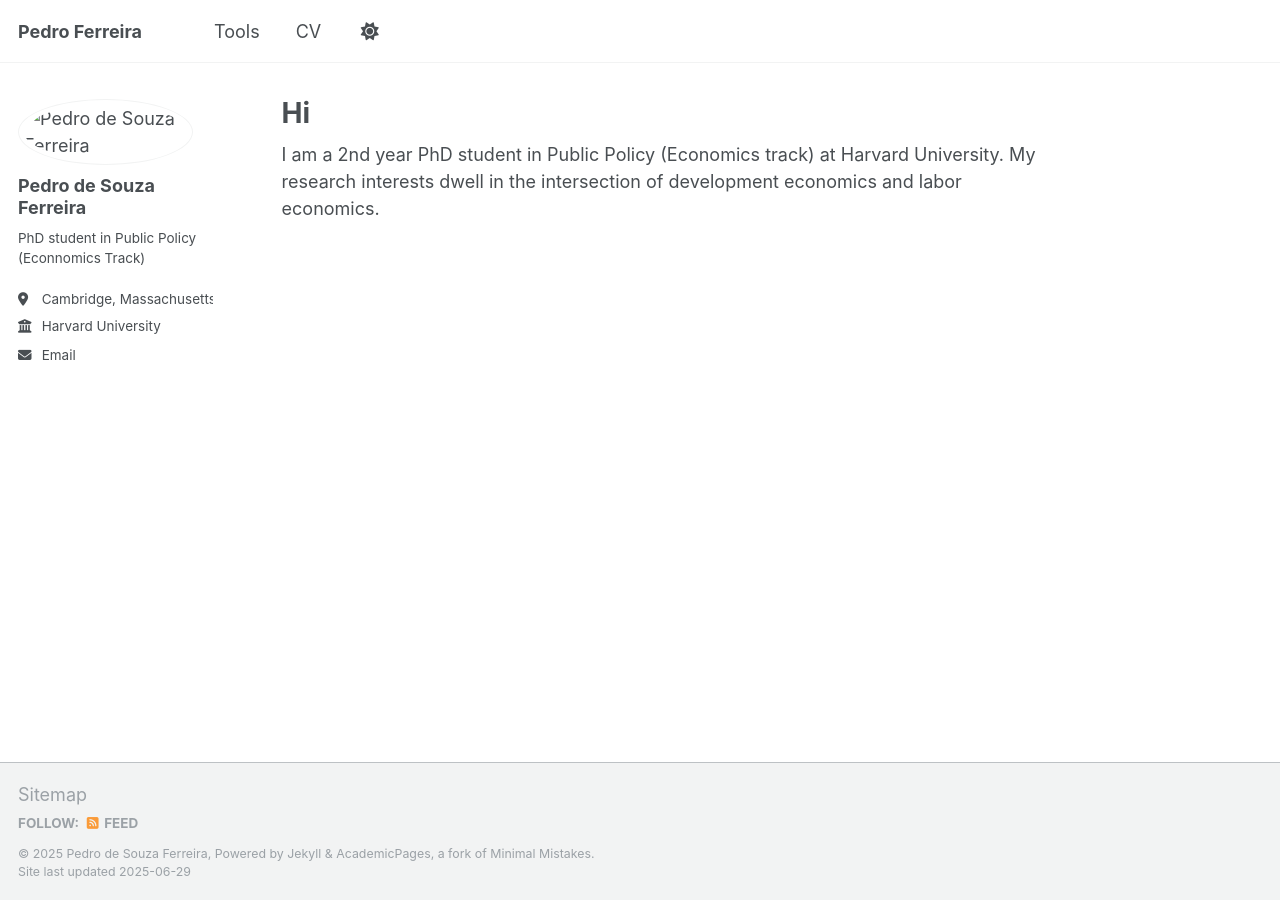
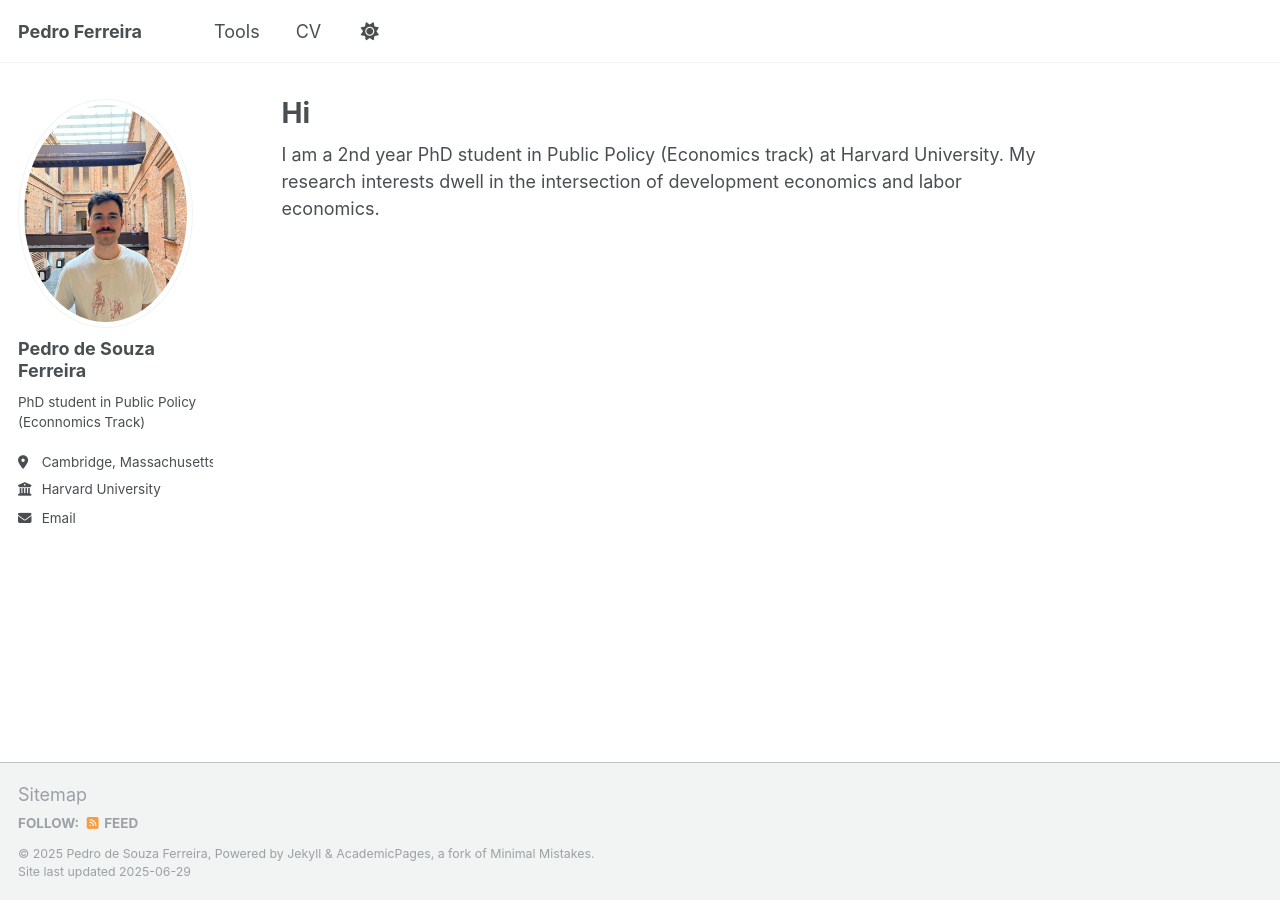
Before and after one commit to pedrodesouzaferreira/pedrodesouzaferreira.github.io, a Jekyll site: the page built from _pages/about.md, in a window 1280 px wide. Built offline with Jekyll 4.4.1, drawn with Linux system fonts in a browser that asks for light colours; a script that is not in the unit is left out.

Commit message:
fixing profile picture

```diff
--- a/_config.yml
+++ b/_config.yml
@@ -22,7 +22,7 @@ repository               : "pedrodesouzaferreira/pedrodesouzaferreira.github.io"
 #               Additional customization can be done by editing /_includes/author-profile.html
 author:
   # Biographic information
-  avatar           : "/images/pinacoteca-profile.jpeg"
+  avatar           : "pinacoteca-profile.jpeg"
   name             : "Pedro de Souza Ferreira"
   pronouns         : # example: "she/her"
   bio              : "PhD student in Public Policy (Econnomics Track)"
```
